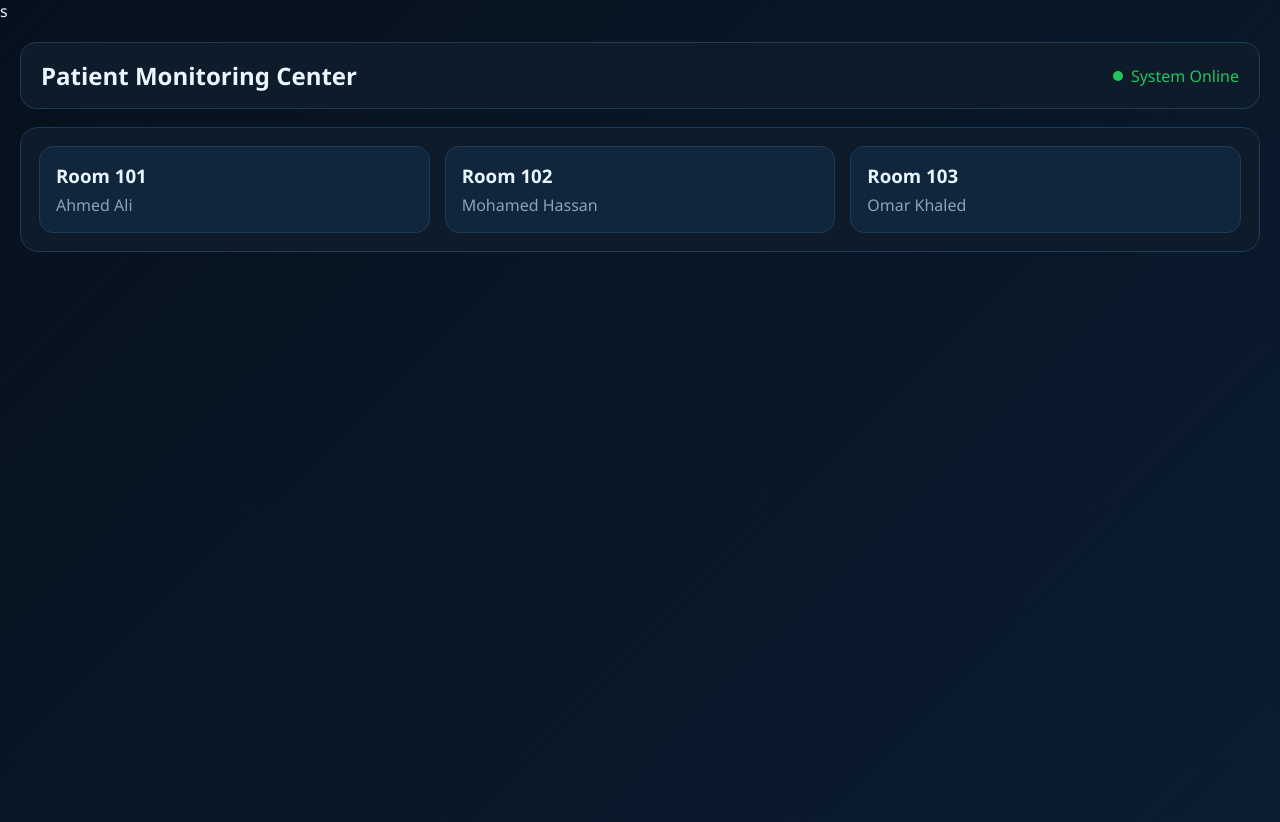
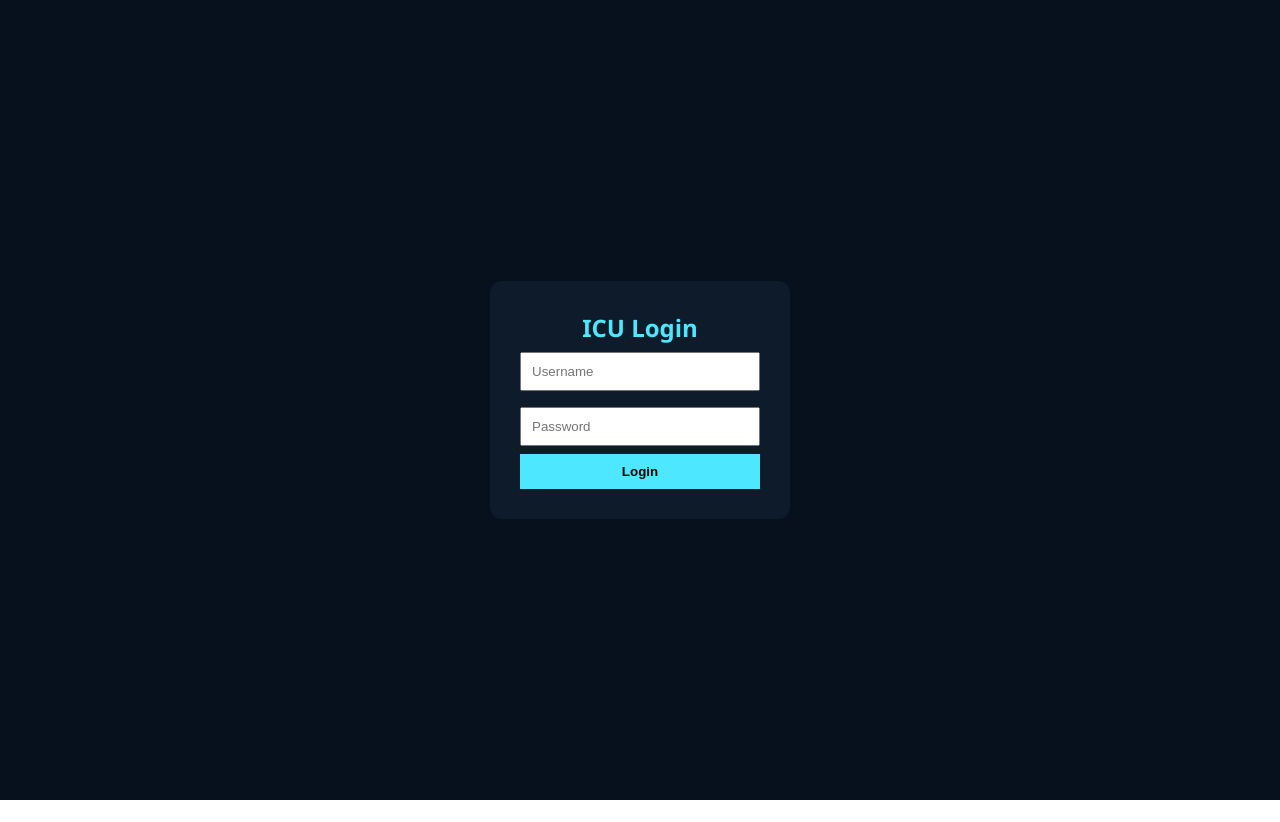
Before and after one commit to youssifalaa313-prog/grad-project, a website: page index.html in a window 1280 px wide. After the commit the page ends 800 px from the top, so only its background shows below. Drawn offline with Linux system fonts and the light colour scheme.

Commit message:
Update index.html

```diff
--- a/index.html
+++ b/index.html
@@ -1,8 +1,7 @@
-s<!DOCTYPE html>
+<!DOCTYPE html>
 <html lang="en">
 <head>
 <meta charset="UTF-8">
-<meta name="viewport" content="width=device-width, initial-scale=1.0">
 <title>ICU Monitor Pro</title>
 
 <style>
@@ -27,6 +26,39 @@ background:linear-gradient(135deg,#06111d,#0b1d31);
 color:var(--text);
 }
 
+/* LOGIN */
+#loginScreen{
+display:flex;
+height:100vh;
+justify-content:center;
+align-items:center;
+background:#06111d;
+}
+
+.loginBox{
+background:#0d1b2a;
+padding:30px;
+border-radius:12px;
+width:300px;
+text-align:center;
+}
+
+.loginBox input{
+width:100%;
+padding:10px;
+margin:8px 0;
+}
+
+.loginBox button{
+width:100%;
+padding:10px;
+background:#4de7ff;
+border:none;
+cursor:pointer;
+font-weight:bold;
+}
+
+/* APP */
 .wrapper{
 min-height:100vh;
 padding:20px;
@@ -95,7 +127,6 @@ gap:18px;
 }
 
 .patient-name{font-size:30px;font-weight:700}
-
 .sub{color:var(--muted)}
 
 .monitor{
@@ -108,20 +139,13 @@ border:1px solid #16324c;
 
 .bigHr{font-size:72px;color:var(--cyan);font-weight:800}
 
+svg{width:100%;height:120px;margin-top:10px;}
 
-svg{
-width:100%;
-height:120px;
-margin-top:10px;
-}
-
-/* heart rate  */
 path{
 stroke:#4de7ff;
 stroke-width:4;
 fill:none;
 stroke-dasharray:300;
-stroke-dashoffset:0;
 animation:ecg 1.5s linear infinite;
 }
 
@@ -157,16 +181,7 @@ border-radius:14px;
 .blink{animation:blink 1s infinite}
 @keyframes blink{50%{opacity:.4}}
 
-/* ACTIVITY */
-.table{margin-top:18px}
-.row{
-display:flex;
-justify-content:space-between;
-padding:12px 0;
-border-bottom:1px solid var(--line);
-}
-
-/* BACK BUTTON */
+/* BACK */
 .back-btn{
 margin-bottom:15px;
 padding:10px 15px;
@@ -177,27 +192,31 @@ background:var(--cyan);
 color:#00131c;
 font-weight:bold;
 }
-
-
-@media(max-width:900px){
-.grid{grid-template-columns:1fr}
-}
 </style>
 </head>
 
 <body>
 
-<div class="wrapper">
+<!-- LOGIN -->
+<div id="loginScreen">
+  <div class="loginBox">
+    <h2 style="color:#4de7ff">ICU Login</h2>
+    <input id="user" placeholder="Username">
+    <input id="pass" type="password" placeholder="Password">
+    <button onclick="login()">Login</button>
+    <p id="error" style="color:red;"></p>
+  </div>
+</div>
+
+<!-- APP -->
+<div class="wrapper" id="app" style="display:none;">
 
 <div class="topbar">
 <div class="title">Patient Monitoring Center</div>
 <div class="live"><span class="dot"></span>System Online</div>
 </div>
 
-<!-- HOME -->
 <div id="homeScreen" class="card"></div>
-
-<!-- PATIENT VIEW -->
 <div id="data" style="display:none;"></div>
 
 </div>
@@ -206,20 +225,40 @@ font-weight:bold;
 
 let currentRoom=null;
 
-const fakeData={
-101:{name:'Ahmed Ali',hr:85,spo2:97,bodyTemp:36.9,humidity:55,water:70,status:'Normal'},
-102:{name:'Mohamed Hassan',hr:120,spo2:90,bodyTemp:39,humidity:65,water:40,status:'Critical'},
-103:{name:'Omar Khaled',hr:100,spo2:95,bodyTemp:37.5,humidity:58,water:60,status:'Warning'}
-};
+/* LOGIN */
+async function login(){
+  const username=document.getElementById("user").value;
+  const password=document.getElementById("pass").value;
 
-function renderHome(){
+  const res=await fetch('/login',{
+    method:'POST',
+    headers:{'Content-Type':'application/json'},
+    body:JSON.stringify({username,password})
+  });
+
+  const data=await res.json();
+
+  if(data.success){
+    document.getElementById("loginScreen").style.display="none";
+    document.getElementById("app").style.display="block";
+    renderHome();
+  }else{
+    document.getElementById("error").innerText="Wrong login";
+  }
+}
+
+/* LOAD ROOMS */
+async function renderHome(){
+  const res=await fetch('/rooms');
+  const rooms=await res.json();
+
   let html=`<div class="homeGrid">`;
 
-for(let room in fakeData){
+  for(let room in rooms){
     html+=`
     <div class="homeCard" onclick="openRoom(${room})">
       <h3>Room ${room}</h3>
-<p style="color:#8aa3ba;margin-top:6px">${fakeData[room].name}</p>
+      <p style="color:#8aa3ba;margin-top:6px">${rooms[room].name}</p>
     </div>`;
   }
 
@@ -227,6 +266,7 @@ html+=`</div>`;
   document.getElementById("homeScreen").innerHTML=html;
 }
 
+/* OPEN ROOM */
 function openRoom(id){
   currentRoom=id;
   document.getElementById("homeScreen").style.display="none";
@@ -234,22 +274,29 @@ document.getElementById("data").style.display="block";
   update();
 }
 
+/* BACK */
 function goHome(){
   currentRoom=null;
   document.getElementById("data").style.display="none";
   document.getElementById("homeScreen").style.display="block";
 }
 
-function update(){
+/* UPDATE DATA */
+async function update(){
+  if(!currentRoom) return;
 
-if(!currentRoom)return;
+  const res=await fetch('/room/'+currentRoom);
+  const d=await res.json();
 
-const d=fakeData[currentRoom];
+  if(d.message){
+    document.getElementById("data").innerHTML="<p>No data yet...</p>";
+    return;
+  }
+
   const c=d.status.toLowerCase();
   const blink=d.status==='Critical'?'blink':'';
 
   document.getElementById("data").innerHTML=`
-
   <button class="back-btn" onclick="goHome()">⬅ Back</button>
 
   <div class="grid">
@@ -257,16 +304,14 @@ document.getElementById("data").innerHTML=`
   <div class="card">
 
   <div class="patient-name">${d.name}</div>
-<div class="sub">Room ${currentRoom} • ICU Bed Active</div>
+  <div class="sub">Room ${currentRoom}</div>
 
   <div class="monitor">
   <div class="bigHr">${d.hr} BPM</div>
 
-<!-- ECG HEARTBEAT LINE RESTORED -->
   <svg viewBox="0 0 500 120">
   <path d="M0 70 L50 70 L80 35 L100 95 L130 20 L160 70 L220 70 L250 55 L280 70 L500 70"/>
   </svg>
-
   </div>
 
   <div class="metrics">
@@ -279,26 +324,16 @@ document.getElementById("data").innerHTML=`
   </div>
 
   <div>
-
   <div class="card status">
-<div class="sub">Current Alert</div>
+  <div class="sub">Status</div>
   <h2 class="${c} ${blink}">${d.status}</h2>
   </div>
-
-<div class="card table">
-<div class="row"><span>Doctor</span><span>Assigned</span></div>
-<div class="row"><span>Nurse</span><span>On Duty</span></div>
-<div class="row"><span>Last Update</span><span>Live</span></div>
-<div class="row"><span>Bed Signal</span><span>Stable</span></div>
-</div>
-
   </div>
 
   </div>
   `;
 }
 
-renderHome();
 setInterval(update,2000);
 
 </script>
```
Lines whose indentation alone changed are shown as unchanged.
